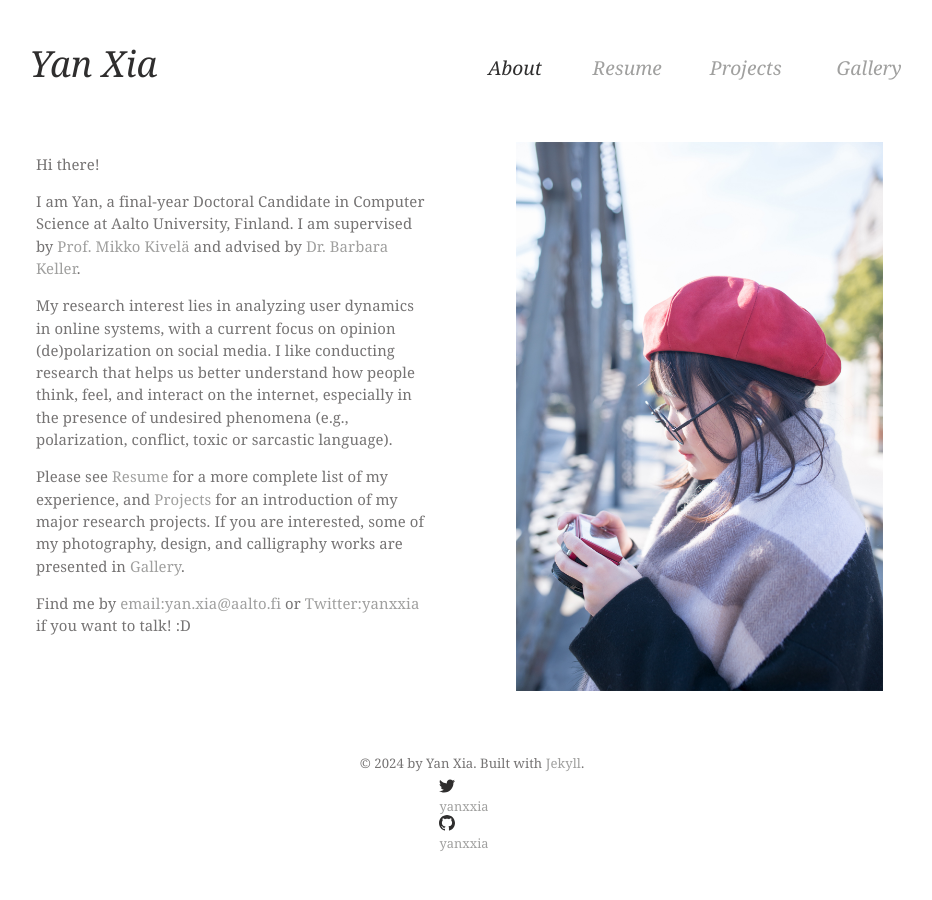
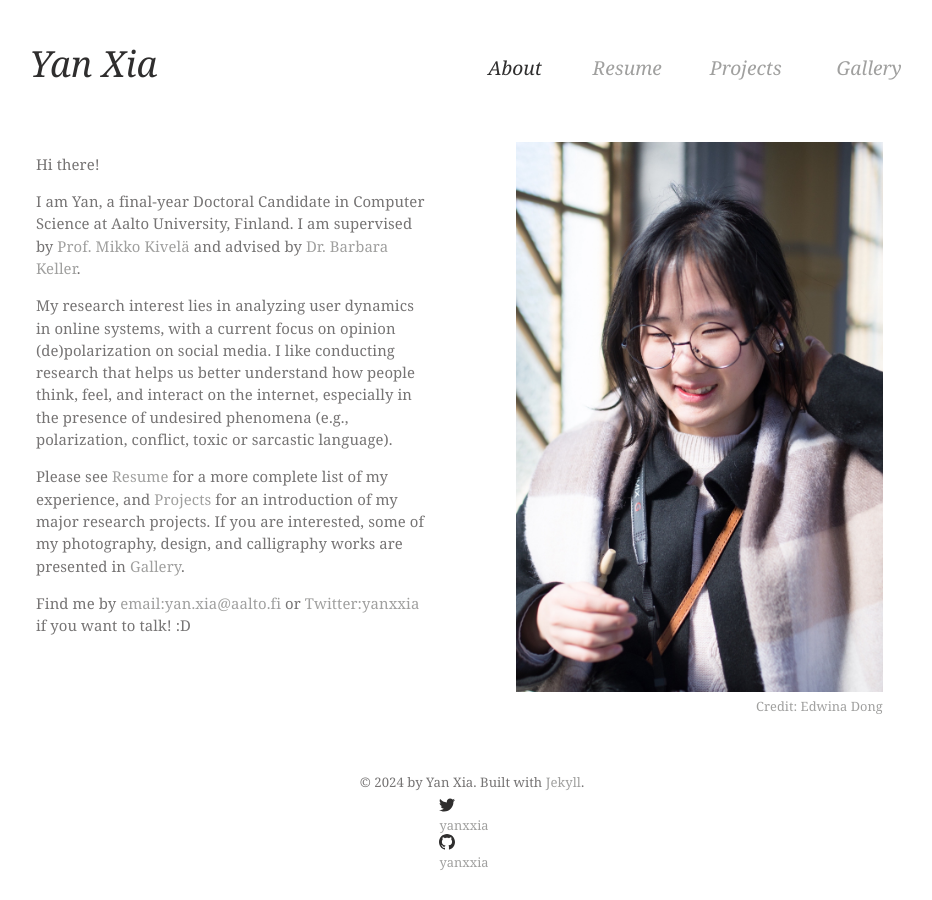
Before and after one commit to yanxxia/yanxxia.github.io, a Jekyll site: the page built from index.html, in a window 1280 px wide. Shown: the whole page, without its empty margins (168-1100 px from the left). Built offline with Jekyll 4.4.1, drawn with Linux system fonts in a browser that asks for light colours.

Commit message:
Update 2024

```diff
--- a/_sass/main.scss
+++ b/_sass/main.scss
@@ -65,6 +65,12 @@ body {
   margin-left: 7%;
   margin-top: 4px;
   float: left;
+}
+
+.pic-credit {
+  float: right;
+  font-size: 80%;
+  color: $light-color;
 }
 
 .footer-div {
--- a/index.html
+++ b/index.html
@@ -10,5 +10,6 @@ title: Yan Xia
   <p>Find me by <a href="mailto:yan.xia@aalto.fi">email:yan.xia@aalto.fi</a> or <a href="https://www.twitter.com/{{ site.twitter_username| cgi_escape | escape }}">Twitter:yanxxia</a> if you want to talk! :D</p>
 </div>
 <div class="pic-div">
-  <img class="pic" src="assets/images/profile_photo.jpg" />
+  <img class="pic" src="assets/images/profile_photo_new.jpg" />
+  <div class="pic-credit">Credit: Edwina Dong</div>
 </div>
```
Also changed, not shown: assets/images/profile_photo.jpg (deleted), assets/images/profile_photo_new.jpg (added), 3 other files.
